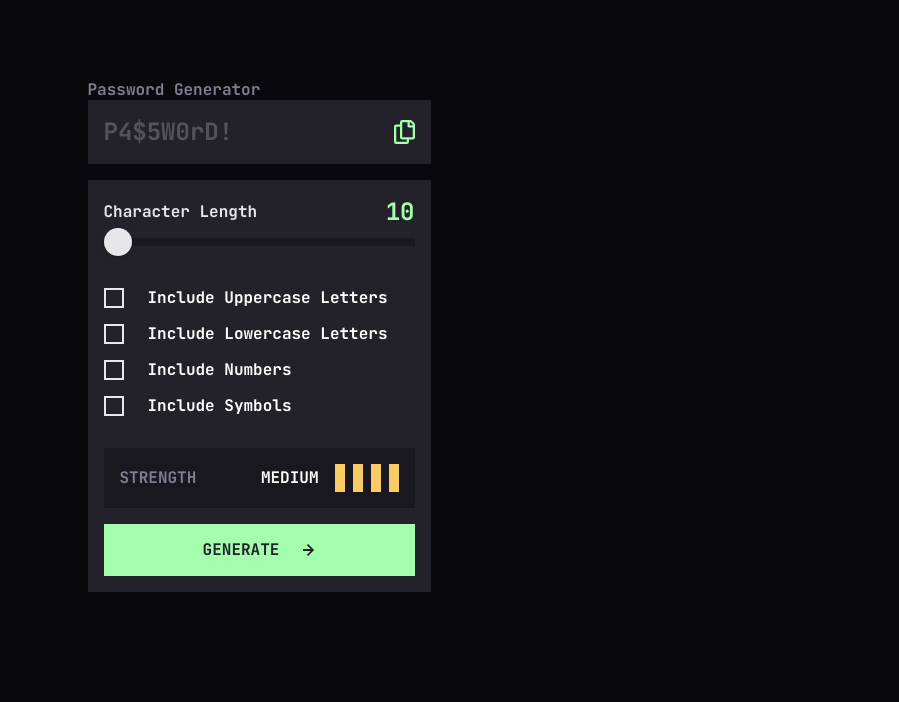
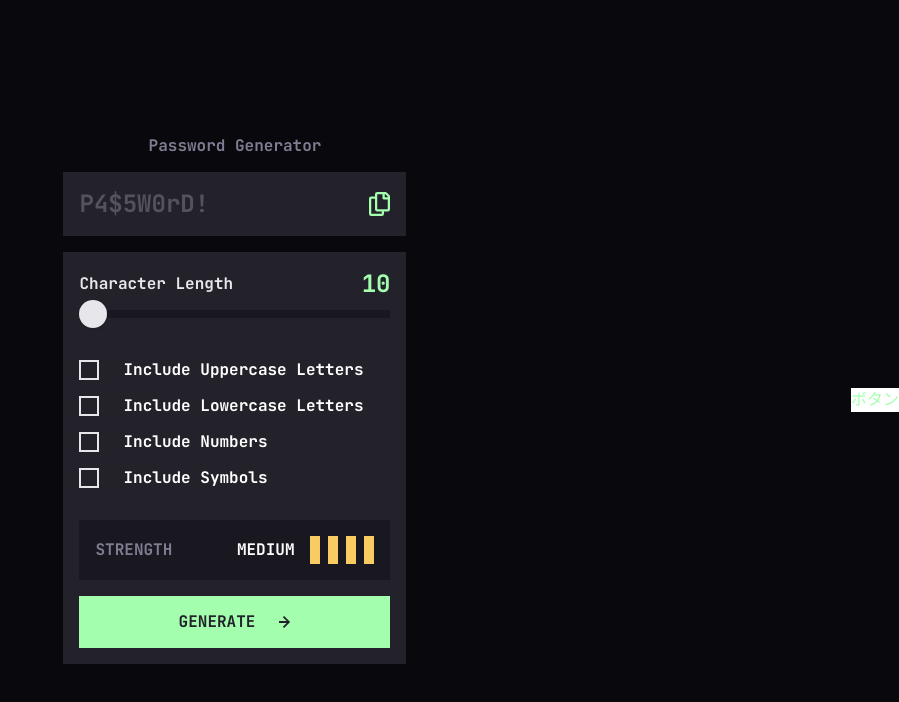
Before and after one commit to BlonoBuccellati/fm-password-genelator-app, a Next.js app: page / in a window 1280 px wide. Shown: the top 702 px of the page, without its empty margins (381-1280 px from the left). Built offline with nearby package versions, Linux system fonts and the light colour scheme.

Commit message:
feat:iconクリック時にcopiedを表示する処理の追加

```diff
--- a/package.json
+++ b/package.json
@@ -13,13 +13,16 @@
     "@radix-ui/react-label": "^2.1.7",
     "@radix-ui/react-slider": "^1.3.5",
     "@radix-ui/react-slot": "^1.2.3",
+    "@radix-ui/react-toast": "^1.2.14",
     "class-variance-authority": "^0.7.1",
     "clsx": "^2.1.1",
     "eslint-plugin-import": "^2.31.0",
     "lucide-react": "^0.513.0",
     "next": "15.3.3",
+    "next-themes": "^0.4.6",
     "react": "^19.0.0",
     "react-dom": "^19.0.0",
+    "sonner": "^2.0.5",
     "tailwind-merge": "^3.3.0"
   },
   "devDependencies": {
--- a/src/app/page.tsx
+++ b/src/app/page.tsx
@@ -1,9 +1,11 @@
+import { ToasterDemo } from "@/components/ui/sonner";
 import PasswordGenerator from "@/features/password-generator/password-generator";
 
 export default function Home() {
   return (
-    <div className="p-1000">
+    <div className="flex min-h-screen items-center">
       <PasswordGenerator />
+      <ToasterDemo />
     </div>
   );
 }
--- a/src/components/text-field-with-icon.tsx
+++ b/src/components/text-field-with-icon.tsx
@@ -1,12 +1,54 @@
-import { IconCopy } from "@/assets";
+"use client";
+
+import { ComponentType, SVGProps, useState } from "react";
+import { Toaster } from "sonner";
+
 import { Input } from "@/components/ui/input";
 
-// あとでbutton-with-iconのようにする
-const TextFieldWithIcon = () => {
+import { cn } from "../lib/utils";
+
+import { ToasterDemo } from "./ui/sonner";
+
+interface TextFieldWithIconProps {
+  icon: ComponentType<SVGProps<SVGSVGElement>>;
+  iconAriaLabel?: string;
+}
+
+const TextFieldWithIcon = ({
+  icon: Icon,
+  iconAriaLabel = "",
+  className,
+  ...props
+}: TextFieldWithIconProps & React.ComponentProps<"input">) => {
+  const [showCopied, setShowCopied] = useState(false);
+  const handlerIconClicked = () => {
+    setShowCopied(true);
+    setTimeout(() => setShowCopied(false), 2000);
+  };
+
   return (
     <div className="relative">
-      <Input placeholder="P4$5W0rD!" type="text" disabled className="w-full" />
-      <IconCopy className="absolute top-1/2 right-200 -translate-y-1/2 hover:cursor-pointer" />
+      <Input
+        type={props.type ?? "text"}
+        className={cn("w-full", className)}
+        {...props}
+      />
+      {/* ここはコンポーネント化可能 absoluteは外に出す。 */}
+      <div className="absolute top-1/2 right-200 flex -translate-y-1/2 items-center space-x-200">
+        {/* ここもコンポーネント化可能 */}
+        {/* アニメーションつけたい */}
+        <p
+          className={cn("typo-4 hidden text-green-200", showCopied && "block")}
+        >
+          Copied
+        </p>
+        <Icon
+          className="hover:cursor-pointer"
+          aria-label={iconAriaLabel}
+          role="button"
+          onClick={handlerIconClicked}
+        />
+      </div>
     </div>
   );
 };
--- /dev/null
+++ b/src/components/ui/sonner.tsx
@@ -0,0 +1,19 @@
+"use client";
+
+import { toast, Toaster, ToasterProps } from "sonner";
+
+const ToasterDemo = ({ ...props }: ToasterProps) => {
+  return (
+    <div className="bg-green-200 text-white">
+      <Toaster {...props} className="top-0 left-0 bg-green-200" />
+      <button
+        onClick={() => toast("TEST!")}
+        className="bg-white text-green-200"
+      >
+        ボタン
+      </button>
+    </div>
+  );
+};
+
+export { ToasterDemo };
--- a/src/features/password-generator/password-generator.tsx
+++ b/src/features/password-generator/password-generator.tsx
@@ -1,4 +1,8 @@
-import { IconArrowRight } from "@/assets";
+"use client";
+
+import { PropsWithChildren } from "react";
+
+import { IconArrowRight, IconCopy } from "@/assets";
 import ButtonWithIcon from "@/components/button-with-icon";
 import CheckboxWithLabel from "@/components/checkbox-with-label";
 import TextFieldWithIcon from "@/components/text-field-with-icon";
@@ -21,21 +25,42 @@ const CheckboxList = () => {
   );
 };
 
+const PasswordGeneratorForm = () => {
+  return (
+    <form className="space-y-200">
+      {/* TODO:state管理。character length,checkboxを見て決定 */}
+      <TextFieldWithIcon
+        icon={IconCopy}
+        iconAriaLabel="copied"
+        disabled
+        placeholder="P4$5W0rD!"
+      />
+      <div className="bg-grey-800 space-y-200 p-200">
+        <div className="space-y-400">
+          {/* TODO:state管理 */}
+          <CharacterSlider className="mx-auto w-full" />
+          <CheckboxList />
+          {/* TODO:state管理。character length,checkboxを見て決定 */}
+          <StrengthBox />
+        </div>
+        {/* form送信 */}
+        <ButtonWithIcon icon={IconArrowRight} type="button">
+          generate
+        </ButtonWithIcon>
+      </div>
+    </form>
+  );
+};
+
+const PasswordGeneratorTitle = ({ children }: PropsWithChildren) => {
+  return <h1 className="text-grey-600 typo-4 text-center">{children}</h1>;
+};
+
 const PasswordGenerator = () => {
   return (
-    <main className="mx-auto max-w-[343px]">
-      <h1 className="text-grey-600 typo-4">Password Generator</h1>
-      <div className="space-y-200">
-        <TextFieldWithIcon />
-        <div className="bg-grey-800 space-y-200 p-200">
-          <div className="space-y-400">
-            <CharacterSlider className="mx-auto w-full" />
-            <CheckboxList />
-            <StrengthBox />
-          </div>
-          <ButtonWithIcon icon={IconArrowRight}>generate</ButtonWithIcon>
-        </div>
-      </div>
+    <main className="mx-auto max-w-[343px] space-y-200">
+      <PasswordGeneratorTitle>Password Generator</PasswordGeneratorTitle>
+      <PasswordGeneratorForm />
     </main>
   );
 };
```
Also changed, not shown: 1 other file (tests, documents, lock files or other folders).
